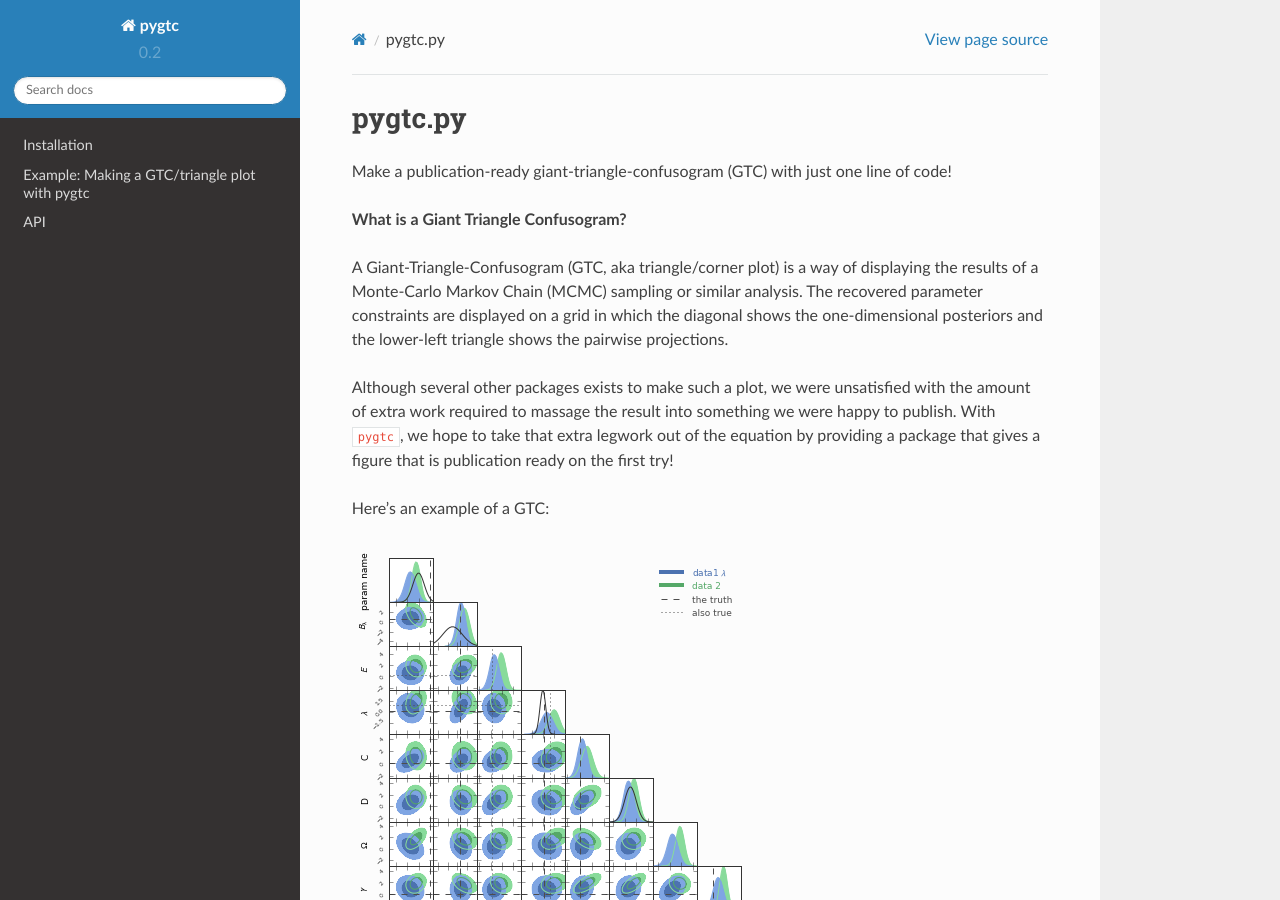
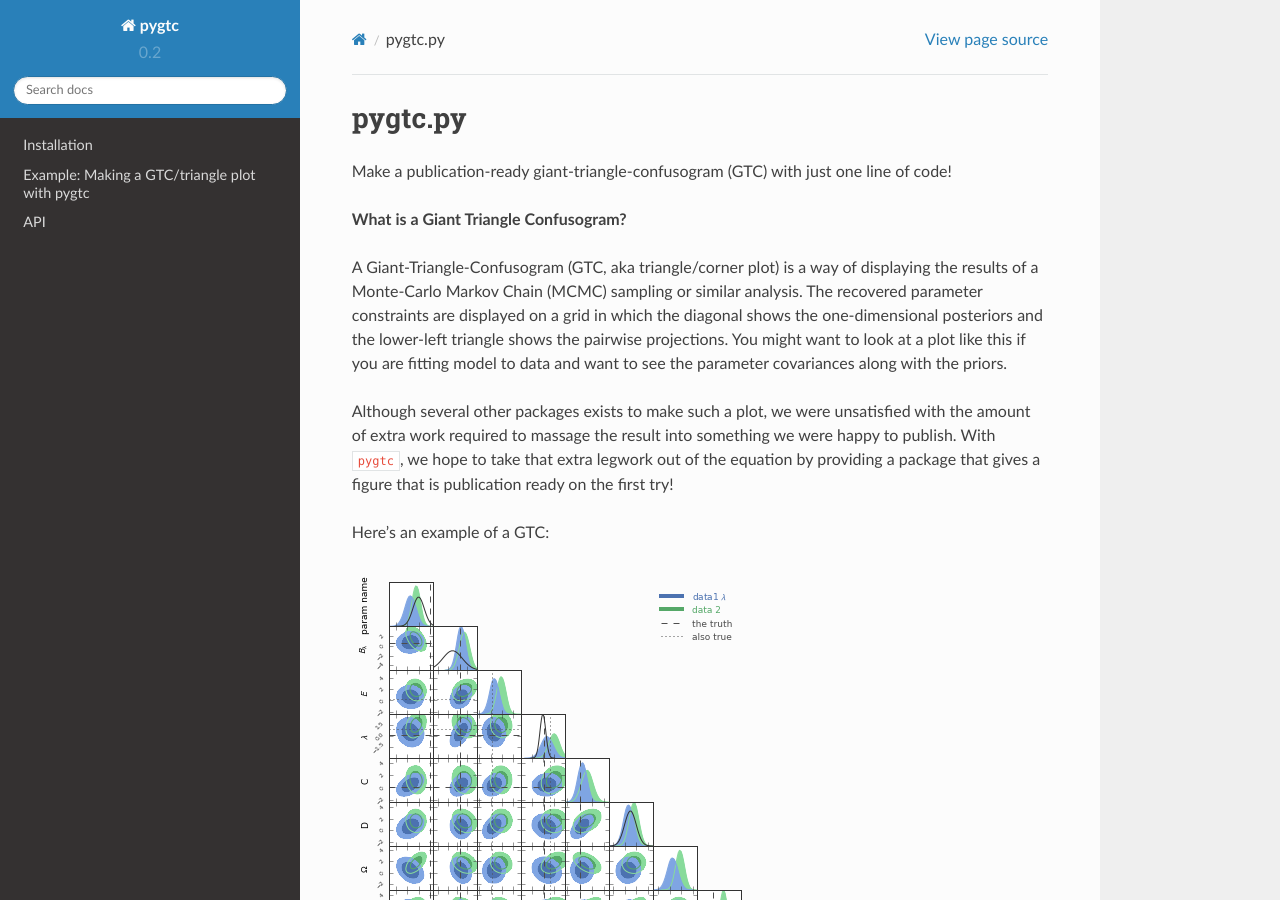
Before and after one commit to SebastianBocquet/pygtc, a Sphinx documentation site: the page built from docs/index.rst, in a window 1280 px wide and 900 px high. Built offline with Sphinx 7.4.7 and the Read the Docs theme 2.0.0, drawn with Linux system fonts in a browser that asks for light colours.

Commit message:
readme update

```diff
--- a/README.rst
+++ b/README.rst
@@ -8,7 +8,9 @@ displaying the results of a Monte-Carlo Markov Chain (MCMC) sampling or similar
 analysis. (For a discussion of MCMC analysis, see the excellent ``emcee``
 package.) The recovered parameter constraints are displayed on a grid in which
 the diagonal shows the one-dimensional posteriors and the lower-left triangle
-shows the pairwise projections.
+shows the pairwise projections. You might want to look at a plot like this if
+you are fitting model to data and want to see the parameter covariances along
+with the priors.
 
 Here's an example of a GTC::
 
--- a/docs/index.rst
+++ b/docs/index.rst
@@ -9,7 +9,9 @@ A Giant-Triangle-Confusogram (GTC, aka triangle/corner plot) is a way of
 displaying the results of a Monte-Carlo Markov Chain (MCMC) sampling or similar
 analysis. The recovered parameter constraints are displayed on a grid in which
 the diagonal shows the one-dimensional posteriors and the lower-left triangle
-shows the pairwise projections.
+shows the pairwise projections. You might want to look at a plot like this if
+you are fitting model to data and want to see the parameter covariances along
+with the priors.
 
 Although several other packages exists to make such a plot, we were unsatisfied
 with the amount of extra work required to massage the result into something we
```
